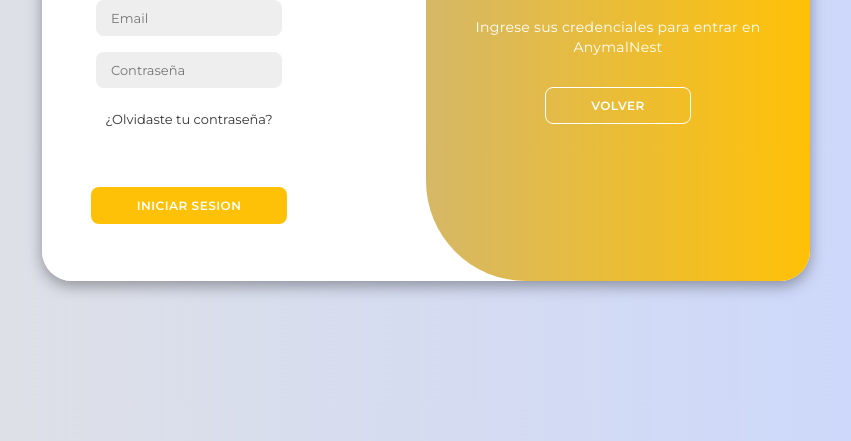
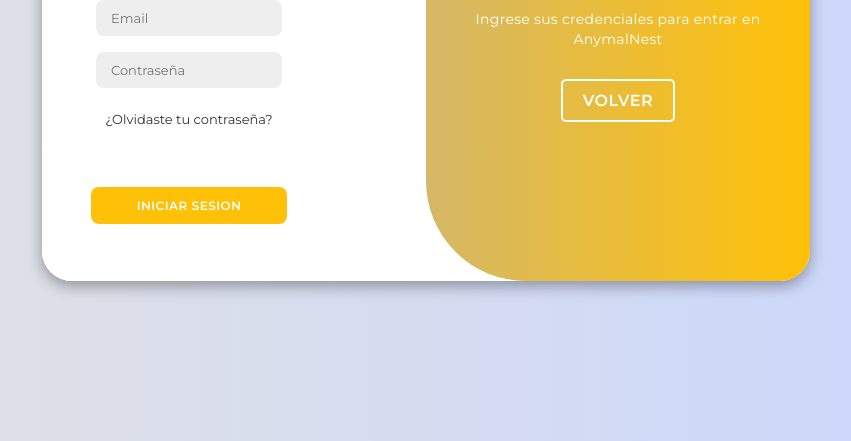
Before and after one commit to Thomas-Cornejo/frontendProjectFundation, a website: page login/login.html in a window 1280 px wide. Shown: the part 359-800 px from the top of the page, without its empty margins (214-1065 px from the left). Drawn offline with Linux system fonts and the light colour scheme.

Commit message:
arreglo de boton

```diff
--- a/login/login.html
+++ b/login/login.html
@@ -7,6 +7,29 @@
     <link rel="stylesheet" href="https://cdnjs.cloudflare.com/ajax/libs/font-awesome/6.4.2/css/all.min.css">
     <link rel="stylesheet" href="../css/styles1.css">
     <title>Login AnymalNest</title>
+    <style>
+        #back-to-index {
+    background-color: transparent;
+    border: 2px solid white;
+    color: white;
+    padding: 10px 20px;
+    text-align: center;
+    text-decoration: none;
+    display: inline-block;
+    font-size: 16px;
+    margin: 10px 2px;
+    cursor: pointer;
+    border-radius: 5px;
+    transition: background-color 0.3s ease, color 0.3s ease;
+}
+
+#back-to-index:hover {
+    background-color: white;
+    color: black;
+}
+
+
+    </style>
 </head>
 
 <body id="page-top">
@@ -39,12 +62,17 @@
                 <div class="toggle-panel toggle-right">
                     <h1>Bienvenido, amigo!</h1>
                     <p>Ingrese sus credenciales para entrar en AnymalNest</p>
-                    <button class="hidden" id="back-to-index" href="../index.html">Volver</button>
+                    <button id="back-to-index">Volver</button>
                 </div>
             </div>
         </div>
     </div>
 </header>
+<script>
+    document.getElementById("back-to-index").addEventListener("click", function() {
+        window.location.href = "../index.html"; // Cambia la URL si es necesario
+    });
+</script>
     <script src="../js/login.js"></script>
 </body>
 
```
